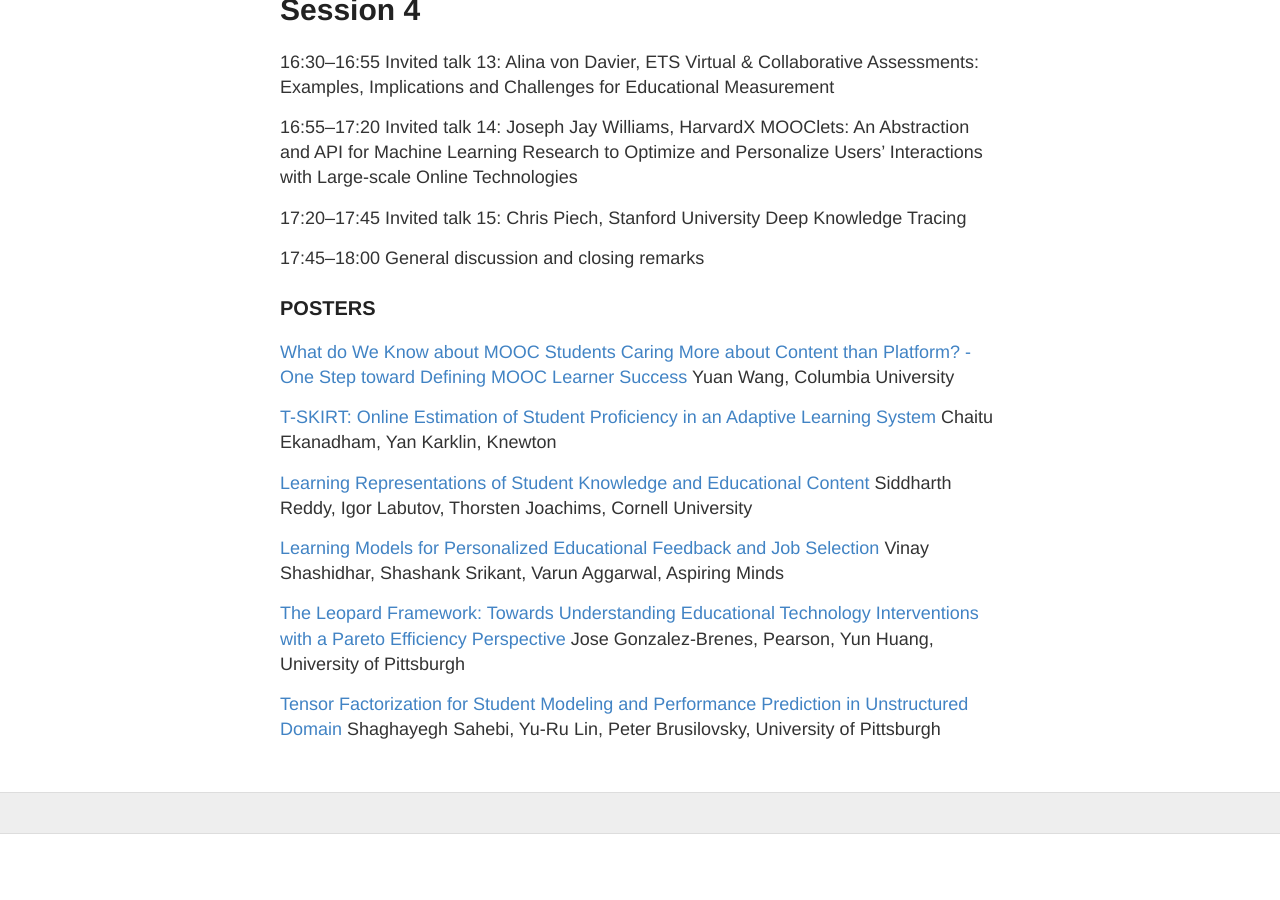
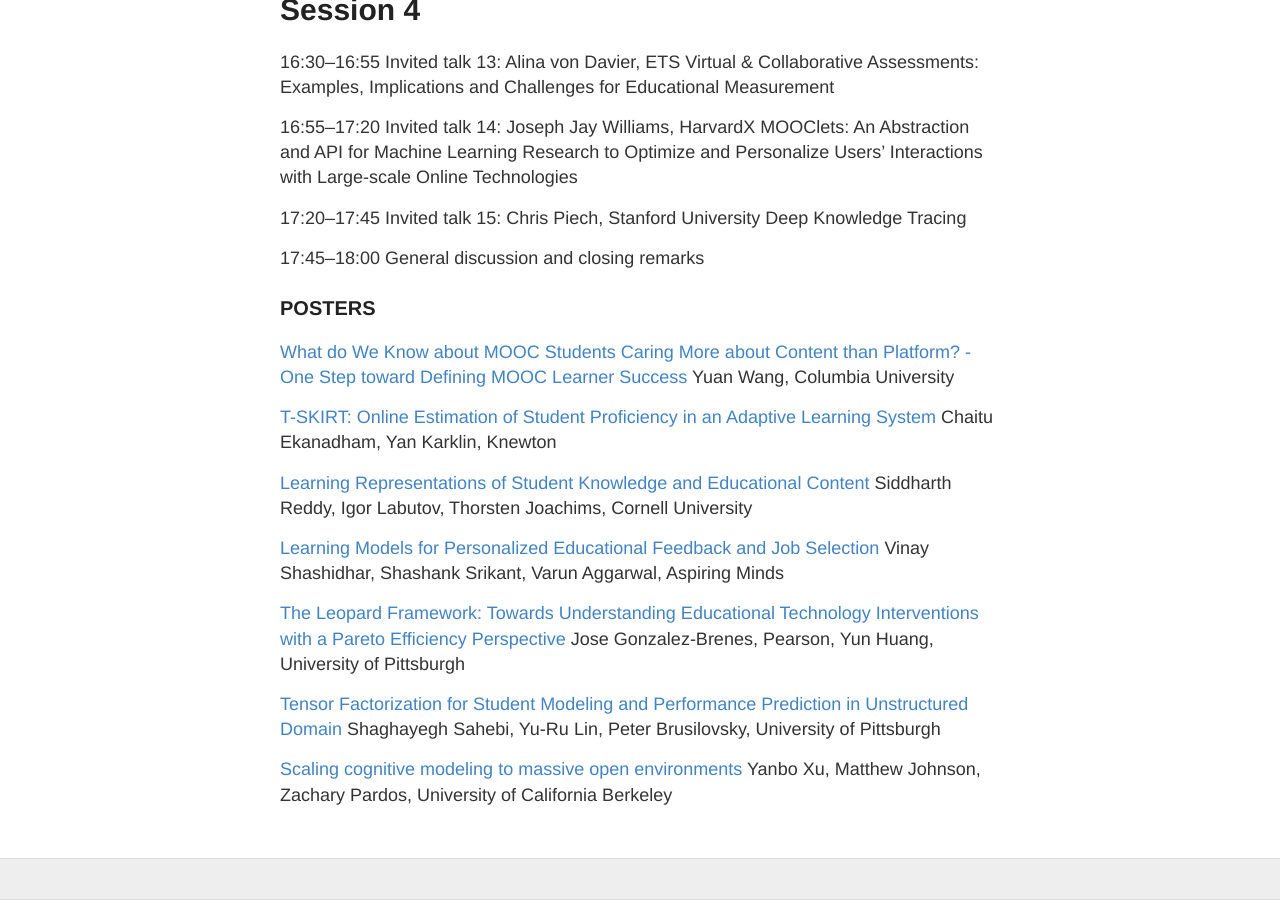
Before and after one commit to ml4ed/ml4ed.github.io, a Jekyll site: the page built from _workshops/2015-icml-workshop.md, in a window 1280 px wide and 900 px high, scrolled down 3768 px. Built offline with Jekyll 4.4.1, drawn with Linux system fonts in a browser that asks for light colours; before the commit the page ends 4602 px from its top, so only the background shows below that.

Commit message:
Update 2015-icml-workshop.md

```diff
--- a/_workshops/2015-icml-workshop.md
+++ b/_workshops/2015-icml-workshop.md
@@ -149,3 +149,6 @@
 
 [Tensor Factorization for Student Modeling and Performance Prediction in Unstructured Domain](http://ml4ed.cc/attachments/SahebiTensor.pdf)
 Shaghayegh Sahebi, Yu-Ru Lin, Peter Brusilovsky, University of Pittsburgh
+
+[Scaling cognitive modeling to massive open environments](http://ml4ed.cc/attachments/XuY.pdf)
+Yanbo Xu, Matthew Johnson, Zachary Pardos, University of California Berkeley
```
